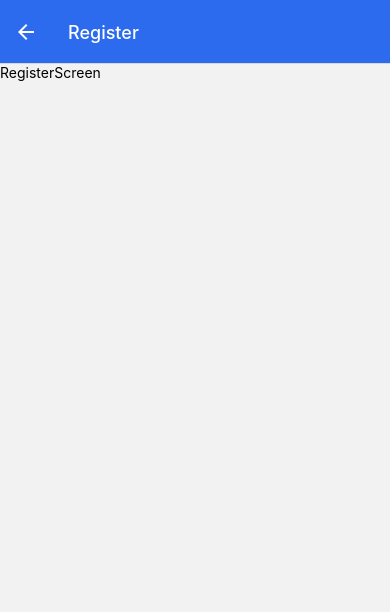
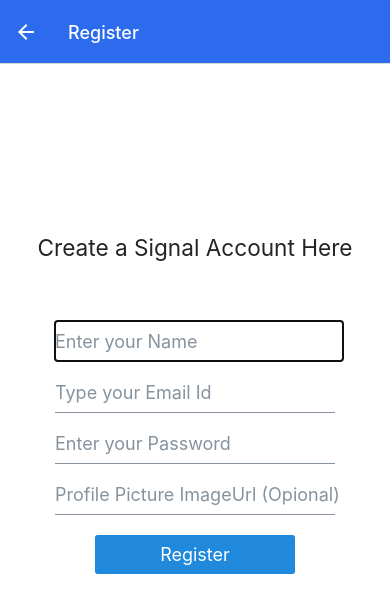
Before and after one commit to Ratheshan03/ChatWe-messaging-mobile-application, a React Native app: screen /Register in a window 390 px wide. Shown: the top 612 px of the page. Built offline with nearby package versions, Linux system fonts and the light colour scheme.

Commit message:
resgiter screen done

```diff
--- a/screens/RegisterScreen.js
+++ b/screens/RegisterScreen.js
@@ -1,12 +1,93 @@
-import { View, Text } from "react-native";
-import React from "react";
+import { StyleSheet, View, KeyboardAvoidingView, Platform } from "react-native";
+import { Text, Input, Button } from "@rneui/base";
+import React, { useLayoutEffect, useState } from "react";
+import { StatusBar } from "expo-status-bar";
 
 const RegisterScreen = ({ navigation }) => {
+  const [name, setName] = useState("");
+  const [email, setEmail] = useState("");
+  const [password, setPassword] = useState("");
+  const [imageUrl, setImageUrl] = useState("");
+
+  useLayoutEffect(() => {
+    // applyed for just IOS
+    navigation.setOptions({
+      headerBackTitle: "Back to Login",
+    });
+  }, [navigation]);
+
+  const register = () => {
+    auth
+      .createUserWithEmailAndPassword(email, password)
+      .then((authUser) => {
+        authUser.user.updateProfile({
+          displayName: name,
+          photoURL:
+            imageUrl ||
+            "https://cencup.com/wp-content/uploads/2019/07/avatar-placeholder.png",
+        });
+      })
+      .catch((error) => alert(error.message));
+  };
+
   return (
-    <View>
-      <Text>RegisterScreen</Text>
-    </View>
+    <KeyboardAvoidingView
+      behavior={Platform.OS === "ios" ? "padding" : "height"}
+      style={styles.container}
+    >
+      <StatusBar style="light" />
+      <Text h4 style={{ marginBottom: 60 }}>
+        Create a Signal Account Here
+      </Text>
+      <View style={styles.InputContainer}>
+        <Input
+          onChangeText={(text) => setName(text)}
+          value={name}
+          type="text"
+          autoFocus
+          placeholder="Enter your Name "
+        />
+        <Input
+          onChangeText={(text) => setEmail(text)}
+          value={email}
+          type="email"
+          placeholder="Type your Email Id "
+        />
+        <Input
+          type="password"
+          secureTextEntry
+          placeholder="Enter your Password"
+          value={password}
+          onChangeText={(text) => setPassword(text)}
+        />
+        <Input
+          onChangeText={(text) => setImageUrl(text)}
+          value={imageUrl}
+          type="text"
+          placeholder="Profile Picture ImageUrl (Opional)"
+          onSubmitEditing={register}
+        />
+      </View>
+      <Button
+        containerStyle={styles.button}
+        title="Register"
+        onPress={register}
+      />
+      <View style={{ height: 100 }} />
+    </KeyboardAvoidingView>
   );
 };
 
 export default RegisterScreen;
+
+const styles = StyleSheet.create({
+  container: {
+    flex: 1,
+    alignItems: "center",
+    justifyContent: "center",
+    padding: 10,
+    backgroundColor: "white",
+  },
+  InputContainer: { width: 300 },
+  button: { width: 200, marginTop: 10 },
+});
```
